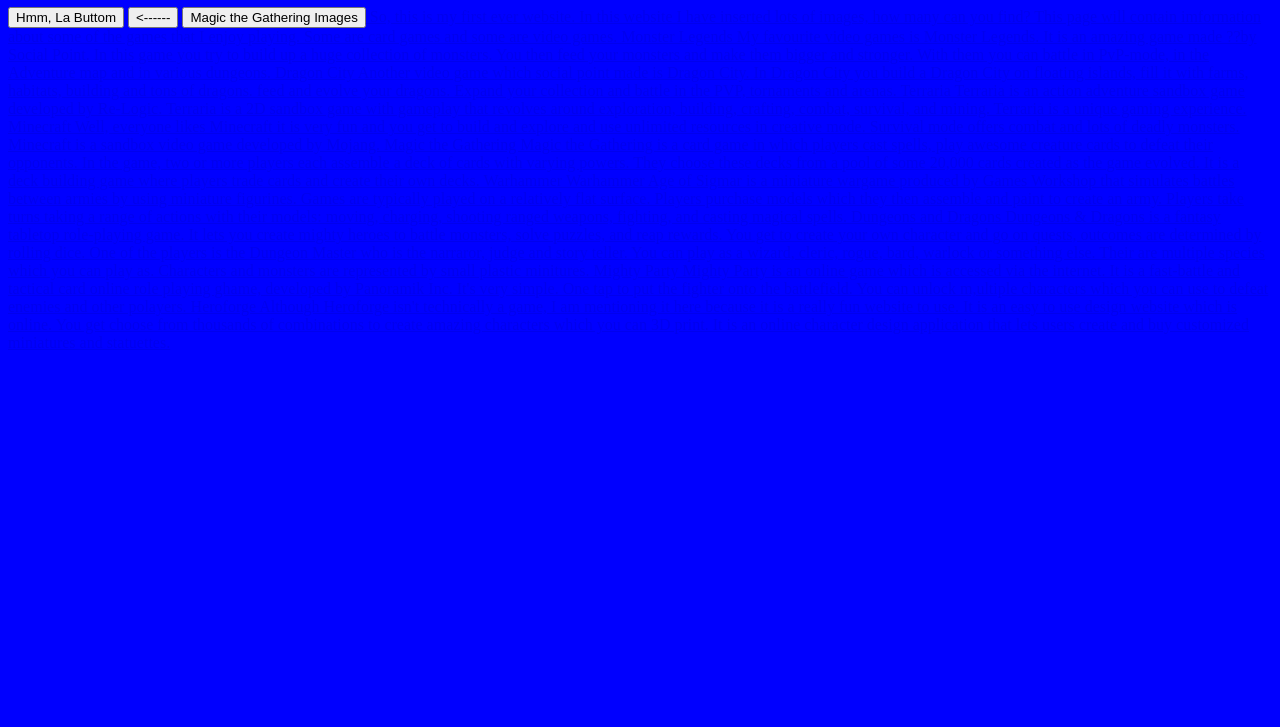
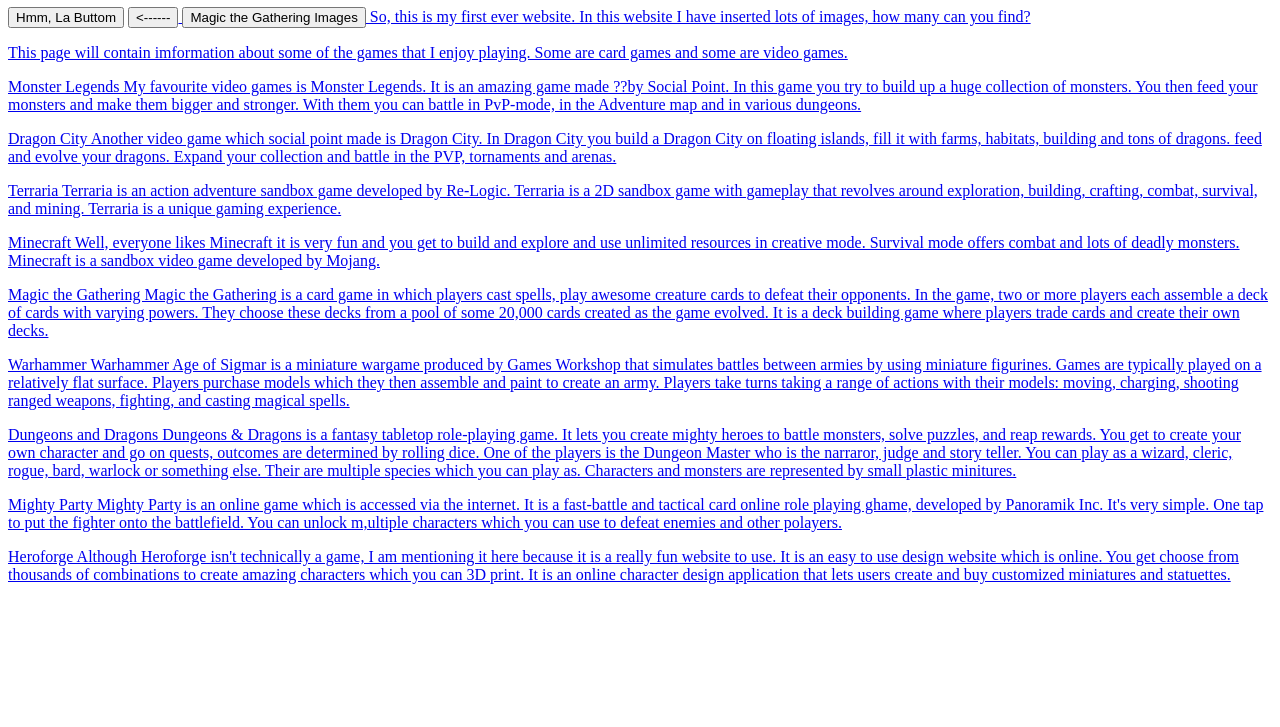
Before and after one commit to moria-orc/moria-orc.github.io, a plain HTML site: page test.html in a window 1280 px wide. Shown: the part 73-800 px from the top of the page. Drawn offline with Linux system fonts and the light colour scheme.

Commit message:
Games update

```diff
--- a/test.html
+++ b/test.html
@@ -5,7 +5,7 @@ Yay my link worked
 </h1>
 <style>
 body {
-background-color: blue;
+background-color: light_blue;
 }
 </style>
 
@@ -25,36 +25,36 @@ Magic the Gathering Images
 </button>
 
 So, this is my first ever website. In this website I have inserted lots of images, how many can you find?
-
+<p>
 This page will contain imformation about some of the games that I enjoy playing. Some are card games and some are video games.
-
+<p>
 Monster Legends
 My favourite video games is Monster Legends. It is an amazing game made ??by Social Point. In this game you try to build up a huge collection of monsters. You then feed your monsters and make them bigger and stronger. With them you can battle in PvP-mode, in the Adventure map and in various dungeons.
-
+<p>
 Dragon City
 Another video game which social point made is Dragon City. In Dragon City you build a Dragon City on floating islands, fill it with farms, habitats, building and tons of dragons. feed and evolve your dragons. Expand your collection and battle in the PVP, tornaments and arenas.
-
+<p>
 Terraria
 Terraria is an action adventure sandbox game developed by Re-Logic. Terraria is a 2D sandbox game with gameplay that revolves around exploration, building, crafting, combat, survival, and mining. Terraria is a unique gaming experience.
-
+<p>
 Minecraft
 Well, everyone likes Minecraft it is very fun and you get to build and explore and use unlimited resources in creative mode. Survival mode offers combat and lots of deadly monsters. Minecraft is a sandbox video game developed by Mojang.
-
+<p>
 Magic the Gathering
 Magic the Gathering is a card game in which players cast spells, play awesome creature cards to defeat their opponents. In the game, two or more players each assemble a deck of cards with varying powers. They choose these decks from a pool of some 20,000 cards created as the game evolved. It is a deck building game where players trade cards and create their own decks.
-
+<p>
 Warhammer
 Warhammer Age of Sigmar is a miniature wargame produced by Games Workshop that simulates battles between armies by using miniature figurines. Games are typically played on a relatively flat surface. Players purchase models which they then assemble and paint to create an army. Players take turns taking a range of actions with their models: moving, charging, shooting ranged weapons, fighting, and casting magical spells.
-
+<p>
 Dungeons and Dragons
 Dungeons & Dragons is a fantasy tabletop role-playing game. It lets you create mighty heroes to battle monsters, solve puzzles, and reap rewards. You get to create your own character and go on quests, outcomes are determined by rolling dice. One of the players is the Dungeon Master who is the narraror, judge and story teller. You can play as a wizard, cleric, rogue, bard, warlock or something else. Their are multiple species which you can play as. Characters and monsters are represented by small plastic minitures.
-
+<p>
 Mighty Party
 Mighty Party is an online game which is accessed via the internet. It is a fast-battle and tactical card online role playing ghame, developed by Panoramik Inc. It's very simple. One tap to put the fighter onto the battlefield. You can unlock m,ultiple characters which you can use to defeat enemies and other polayers.
-
+<p>
 Heroforge
 Although Heroforge isn't technically a game, I am mentioning it here because it is a really fun website to use. It is an easy to use design website which is online. You get choose from thousands of combinations to create amazing characters which you can 3D print. It is an online character design application that lets users create and buy customized miniatures and statuettes.
-
+<p>
 </body>
 <script>
 function myFunction() {
```
